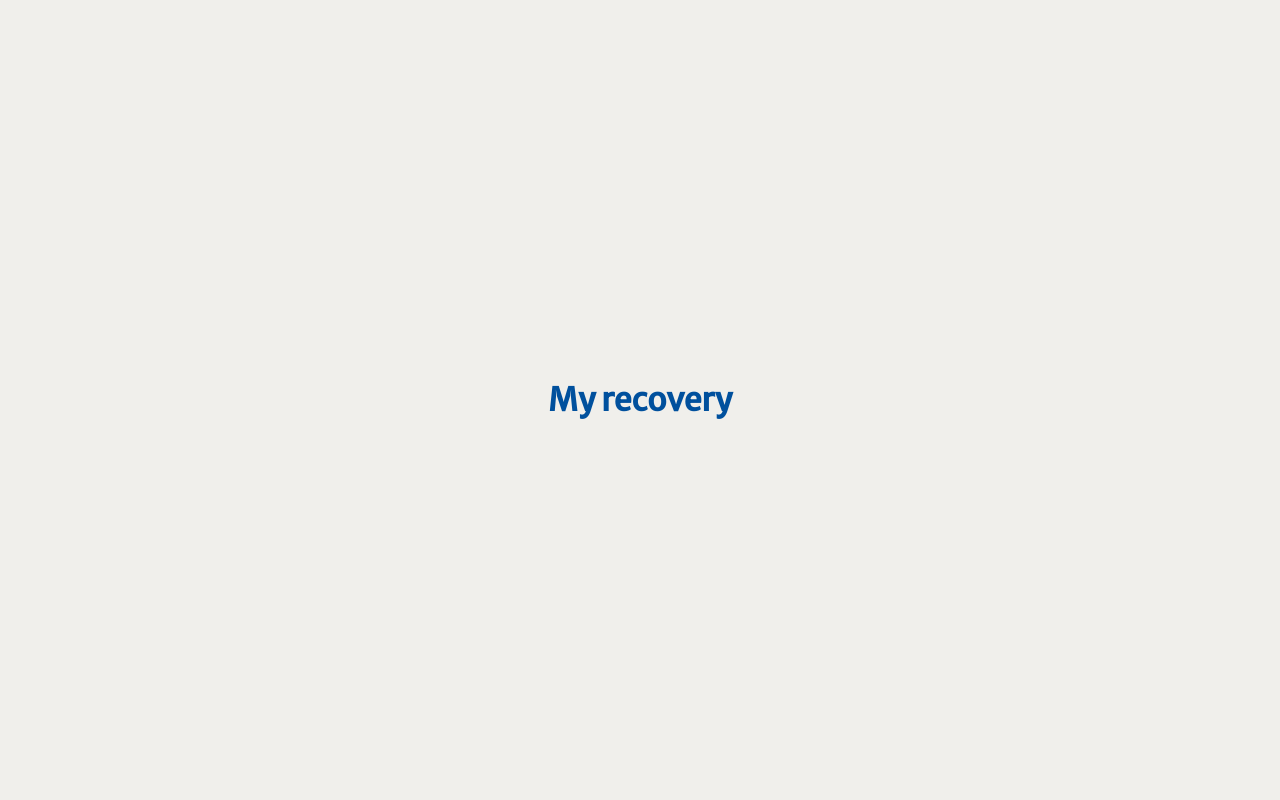
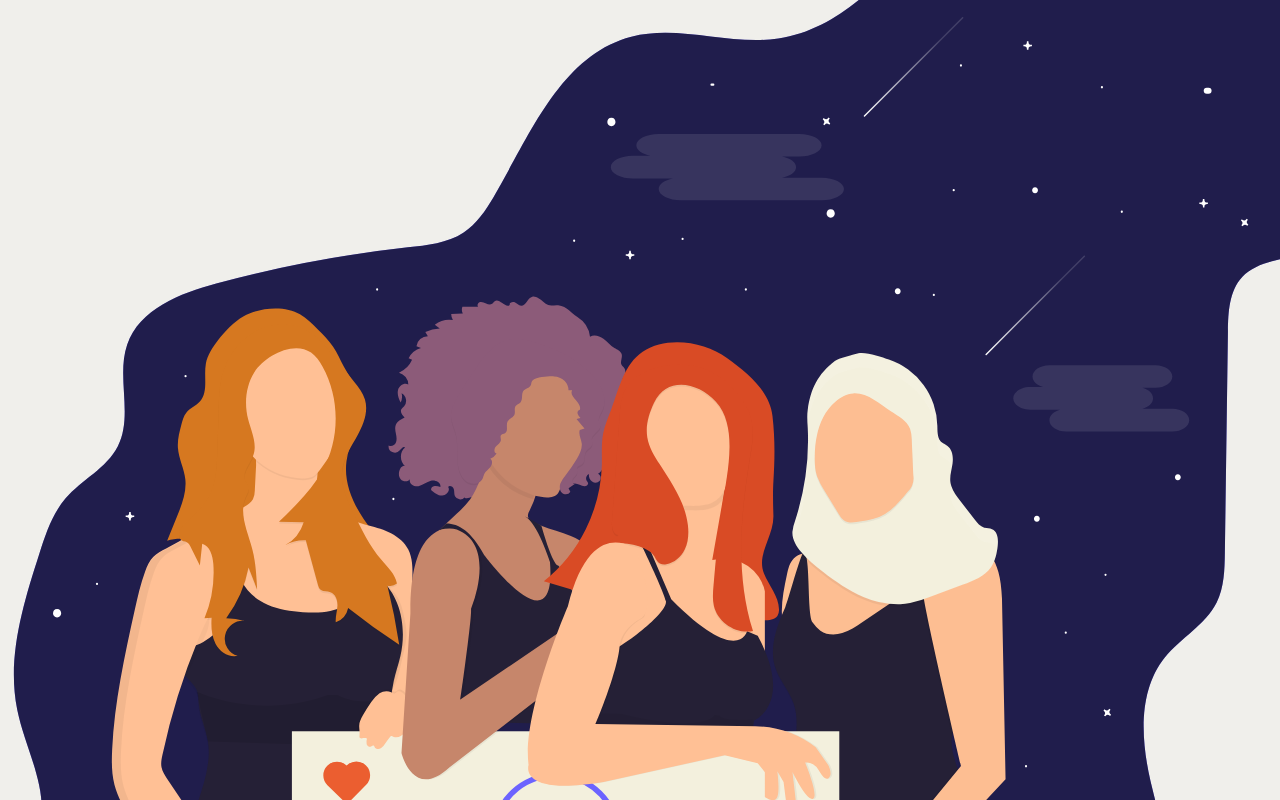
Before and after one commit to Moggach/my-recovery, a React (Create React App) app: page / in a window 1280 px wide. Shown: the top 800 px of the page. Built offline with nearby package versions, Linux system fonts and the light colour scheme.

Commit message:
adding illustration from undraw

```diff
--- a/src/App.css
+++ b/src/App.css
@@ -19,3 +19,7 @@
   font-weight: bold;
   font-size: xx-large;
 }
+
+img {
+  width: 100%;
+}
--- a/src/App.tsx
+++ b/src/App.tsx
@@ -1,9 +1,18 @@
 import './App.css';
+import illustration from './images/illustration.svg';
 
 function App() {
   return (
     <div className="App">
       <header className="App-header">My recovery</header>
+      <div className="body-text">
+        Phasellus nec rhoncus turpis, id lacinia nisi. Quisque at turpis et dui
+        pretium mattis non iaculis ligula. Fusce vel ligula pretium, blandit
+        turpis ut, finibus nunc. Morbi vitae purus euismod, tempus nisi nec,
+        eleifend sem. Praesent rutrum dictum metus et vestibulum. Etiam
+        pellentesque dignissim ultrices.
+      </div>
+      <img src={illustration} alt="" />
     </div>
   );
 }
```
Also changed, not shown: src/images/illustration.svg (added).
